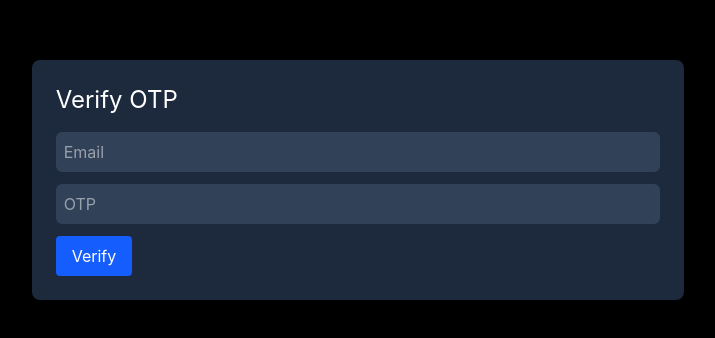
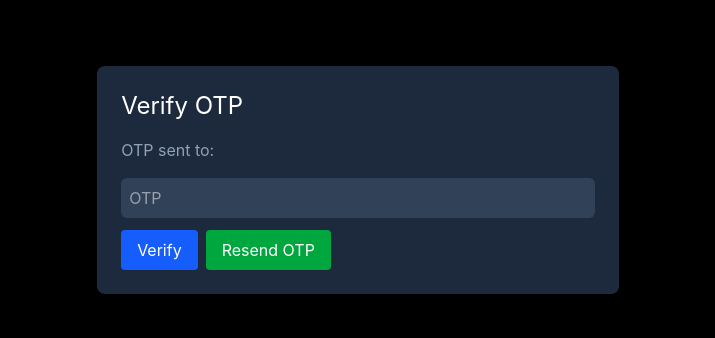
Before and after one commit to srijana-bhowmik/social-media-dashboard, a React (Vite) app in the folder frontend/: page /verify-otp in a window 1280 px wide. Shown: the part 220-558 px from the top of the page, without its empty margins (282-997 px from the left). Built offline with nearby package versions, Linux system fonts and the light colour scheme.

Commit message:
added resend OTP

```diff
--- a/frontend/src/pages/Register.jsx
+++ b/frontend/src/pages/Register.jsx
@@ -22,7 +22,7 @@ const Register = () => {
                 password
             });
 
-            navigate("/verify-otp");
+            navigate("/verify-otp",{ state: { email } });
 
         } catch (error) {
 
--- a/frontend/src/pages/VerifyOTP.jsx
+++ b/frontend/src/pages/VerifyOTP.jsx
@@ -1,15 +1,20 @@
 import { useState } from "react";
 import { useNavigate } from "react-router-dom";
 import API from "../services/api";
+import { useLocation } from "react-router-dom";
 
 const VerifyOTP = () => {
-    const [email, setEmail] = useState("");
     const [otp, setOtp] = useState("");
     const navigate = useNavigate();
+    const location = useLocation();
+    const stateEmail = location.state?.email || "";
     const handleVerify = async (e) => {
         e.preventDefault();
         try{
-            const res= await API.post("/auth/verify-otp", { email, otp });
+            const res= await API.post("/auth/verify-otp", {
+                email: stateEmail,
+                otp
+            });
             alert(res.data.message);
             navigate("/");
         }
@@ -28,15 +33,9 @@ const VerifyOTP = () => {
                     Verify OTP
                 </h2>
 
-                <input
-                    type="email"
-                    placeholder="Email"
-                    value={email}
-                    onChange={(e) =>
-                        setEmail(e.target.value)
-                    }
-                    className="bg-slate-700 rounded-md  w-full p-2 mb-3 text-white"
-                />
+                <p className="text-slate-400 mb-4">
+                    OTP sent to: {stateEmail}
+                </p>
 
                 <input
                     type="text"
@@ -45,7 +44,7 @@ const VerifyOTP = () => {
                     onChange={(e) =>
                         setOtp(e.target.value)
                     }
-                    className="bg-slate-700 rounded-md rounded w-full p-2 mb-3 text-white"
+                    className="bg-slate-700 rounded-md w-full p-2 mb-3 text-white"
                 />
 
                 <button
@@ -54,10 +53,24 @@ const VerifyOTP = () => {
                 >
                     Verify
                 </button>
-
+                {/* //resend otp button */}
+                <button
+                    type="button"
+                    onClick={async () => {
+                        try {
+                            const res = await API.post("/auth/resend-otp", { email: stateEmail });
+                            alert(res.data.message);
+                        } catch (error) {
+                            alert(error.response?.data?.message || "Resend OTP failed");
+                        }
+                    }}
+                    className="bg-green-600 text-white px-4 py-2 rounded ml-2"
+                >
+                    Resend OTP
+                </button>
             </form>
         </div>
     );
-};
+}
 
 export default VerifyOTP;
```
Also changed, not shown: 2 other files (tests, documents, lock files or other folders).
